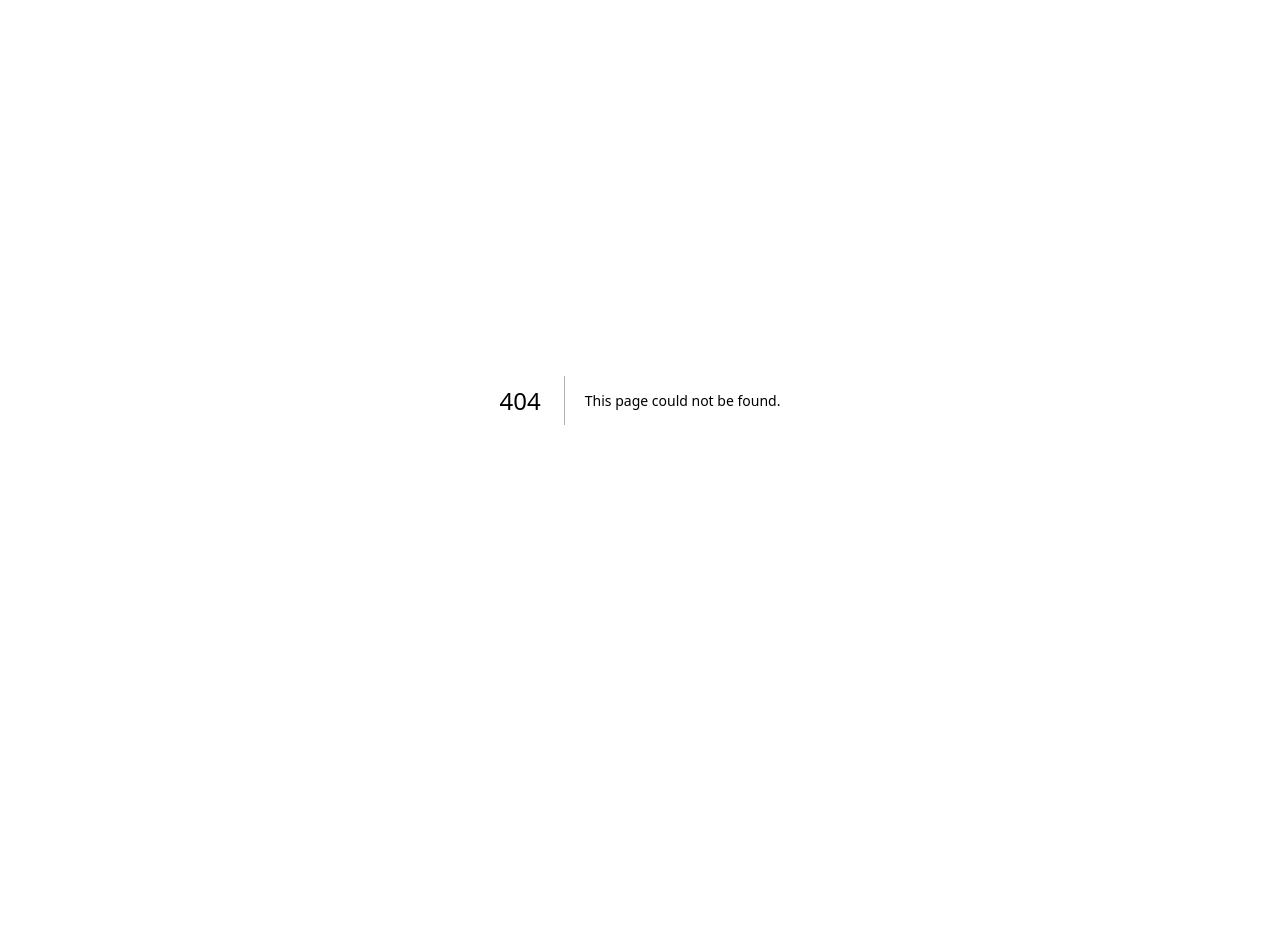
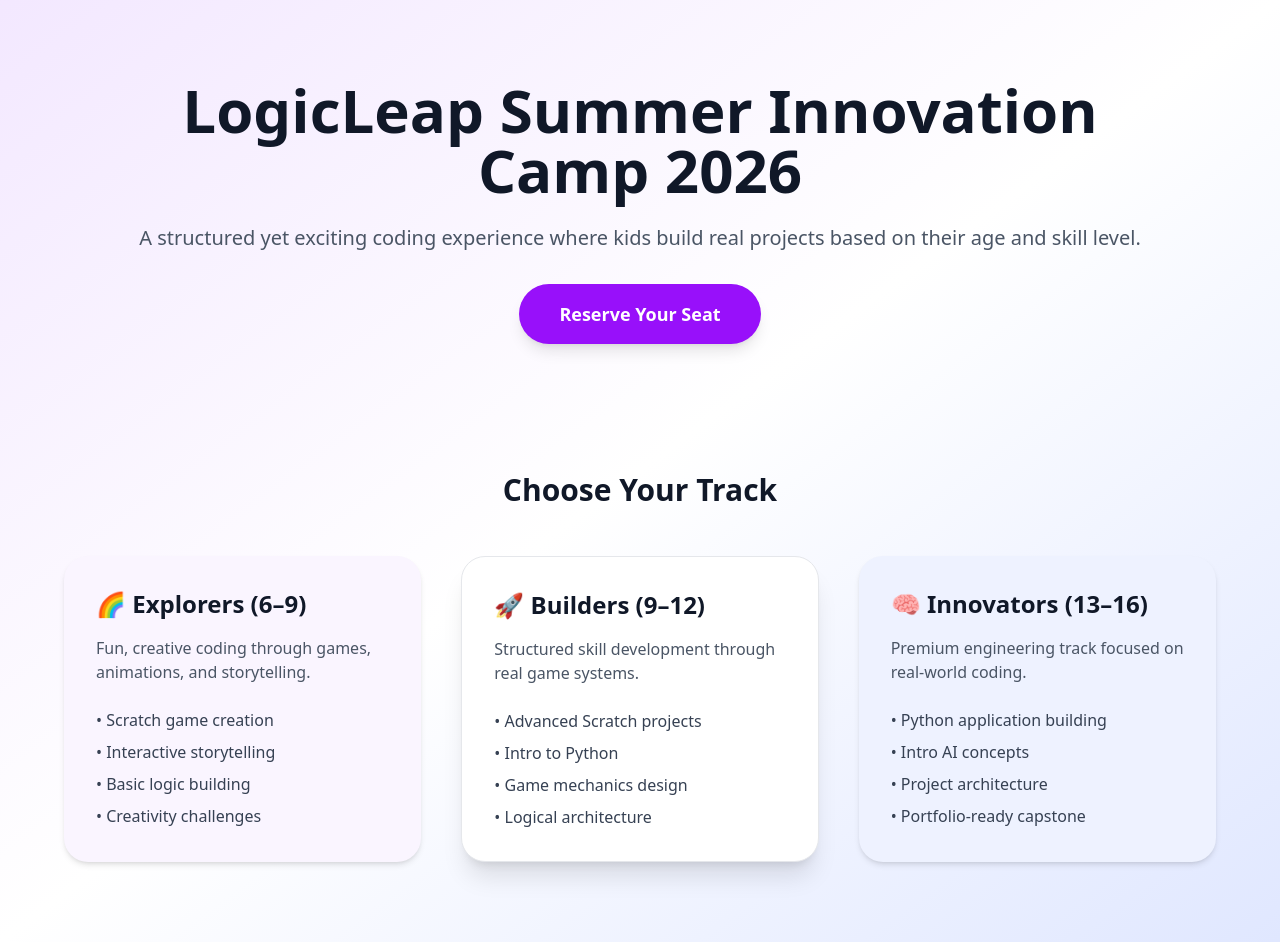
Before and after one commit to srushteesingh/logicleap-platform, a Next.js app: page /summer-camp in a window 1280 px wide. Before the commit this address had no page. Before the commit the page ends 800 px from the top, so only its background shows below. Built offline with nearby package versions, Linux system fonts and the light colour scheme.

Commit message:
Create base Summer Camp page

```diff
--- /dev/null
+++ b/app/summer-camp/page.tsx
@@ -0,0 +1,72 @@
+export default function SummerCamp() {
+  return (
+    <main className="min-h-screen text-gray-900 px-6 py-20">
+      {/* HERO */}
+      <div className="max-w-5xl mx-auto text-center">
+        <h1 className="text-5xl md:text-6xl font-extrabold mb-6">
+          LogicLeap Summer Innovation Camp 2026
+        </h1>
+
+        <p className="text-xl text-gray-600 mb-8">
+          A structured yet exciting coding experience where kids build real
+          projects based on their age and skill level.
+        </p>
+
+        <button className="bg-purple-600 hover:bg-purple-700 text-white px-10 py-4 rounded-full font-semibold text-lg transition duration-300 shadow-lg">
+          Reserve Your Seat
+        </button>
+      </div>
+
+      {/* TRACKS */}
+      <div className="mt-32 max-w-6xl mx-auto">
+        <h2 className="text-3xl font-bold text-center mb-12">
+          Choose Your Track
+        </h2>
+
+        <div className="grid md:grid-cols-3 gap-10">
+          {/* 6-9 */}
+          <div className="bg-purple-50 p-8 rounded-3xl shadow-md">
+            <h3 className="text-2xl font-bold mb-4">🌈 Explorers (6–9)</h3>
+            <p className="text-gray-600 mb-6">
+              Fun, creative coding through games, animations, and storytelling.
+            </p>
+            <ul className="space-y-2 text-gray-700">
+              <li>• Scratch game creation</li>
+              <li>• Interactive storytelling</li>
+              <li>• Basic logic building</li>
+              <li>• Creativity challenges</li>
+            </ul>
+          </div>
+
+          {/* 9-12 */}
+          <div className="bg-white p-8 rounded-3xl shadow-xl border border-gray-200">
+            <h3 className="text-2xl font-bold mb-4">🚀 Builders (9–12)</h3>
+            <p className="text-gray-600 mb-6">
+              Structured skill development through real game systems.
+            </p>
+            <ul className="space-y-2 text-gray-700">
+              <li>• Advanced Scratch projects</li>
+              <li>• Intro to Python</li>
+              <li>• Game mechanics design</li>
+              <li>• Logical architecture</li>
+            </ul>
+          </div>
+
+          {/* 13-16 */}
+          <div className="bg-indigo-50 p-8 rounded-3xl shadow-md">
+            <h3 className="text-2xl font-bold mb-4">🧠 Innovators (13–16)</h3>
+            <p className="text-gray-600 mb-6">
+              Premium engineering track focused on real-world coding.
+            </p>
+            <ul className="space-y-2 text-gray-700">
+              <li>• Python application building</li>
+              <li>• Intro AI concepts</li>
+              <li>• Project architecture</li>
+              <li>• Portfolio-ready capstone</li>
+            </ul>
+          </div>
+        </div>
+      </div>
+    </main>
+  );
+}
```
